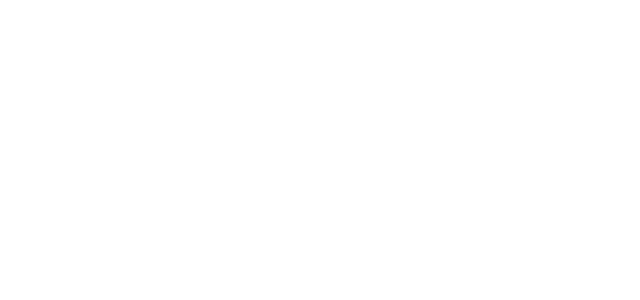
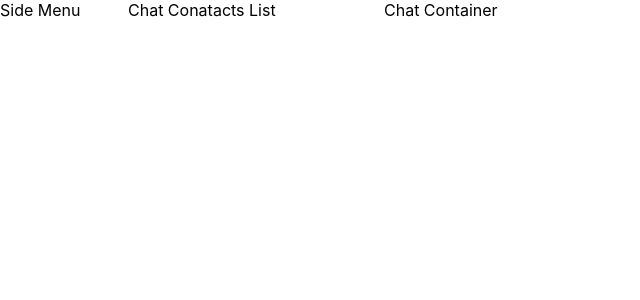
Before and after one commit to Marinashafiq/care_task, a React (Create React App) app: page / in a window 1280 px wide. Shown: the top 300 px of the page, without its empty margins (0-640 px from the left). Built offline with nearby package versions, Linux system fonts and the light colour scheme.

Commit message:
tas-main-structure add side menu , contact list & chat contaienr folders

```diff
--- a/src/App.js
+++ b/src/App.js
@@ -1,11 +1,9 @@
 import React from 'react';
+import MainLayout from './Containers/MainLayout/MainLaout';
 
 function App() {
   return (
-    <div className="App">
-      <header className="App-header">
-      </header>
-    </div>
+    <MainLayout />
   );
 }
 
--- /dev/null
+++ b/src/Components/SideMenu/SideMenu.js
@@ -0,0 +1,9 @@
+import React from 'react';
+
+export const SideMenu = () => {
+    return(
+        <>
+           Side Menu
+        </>
+    )
+}
--- a/src/Containers/ChatContactsList/ChatContactsList.js
+++ b/src/Containers/ChatContactsList/ChatContactsList.js
@@ -0,0 +1,9 @@
+import React, { Component } from 'react';
+
+export default class ChatContactsList extends Component {
+    render(){
+        return(
+            <>Chat Conatacts List</>
+        )
+    }
+}
--- /dev/null
+++ b/src/Containers/ChatContainer/ChatContainer.js
@@ -0,0 +1,9 @@
+import React, { Component } from 'react';
+
+export default class ChatContainer extends Component {
+    render(){
+        return(
+            <>Chat Container</>
+        )
+    }
+}
--- a/src/Containers/MainLayout/MainLaout.js
+++ b/src/Containers/MainLayout/MainLaout.js
@@ -0,0 +1,22 @@
+import React, { Component } from 'react';
+import { SideMenu } from '../../Components/SideMenu/SideMenu';
+import ChatContactsList from '../ChatContactsList/ChatContactsList';
+import ChatContainer from '../ChatContainer/ChatContainer';
+import './MainLayout.css';
+export default class MainLayout extends Component {
+    render(){
+        return(
+            <div className='main_grid_container'>
+                <div className="main_grid_item">
+                    <SideMenu />
+                </div>
+                <div className="main_grid_item">
+                    <ChatContactsList />
+                </div>
+                <div className="main_grid_item">
+                    <ChatContainer />
+                </div>
+            </div>
+        )
+    }
+}
--- /dev/null
+++ b/src/Containers/MainLayout/MainLayout.css
@@ -0,0 +1,4 @@
+.main_grid_container{
+    display: grid;
+    grid-template-columns: 10% 20% 70%;
+}
```
Also changed, not shown: src/Components/SideMenu/SideMenu.css (added).
